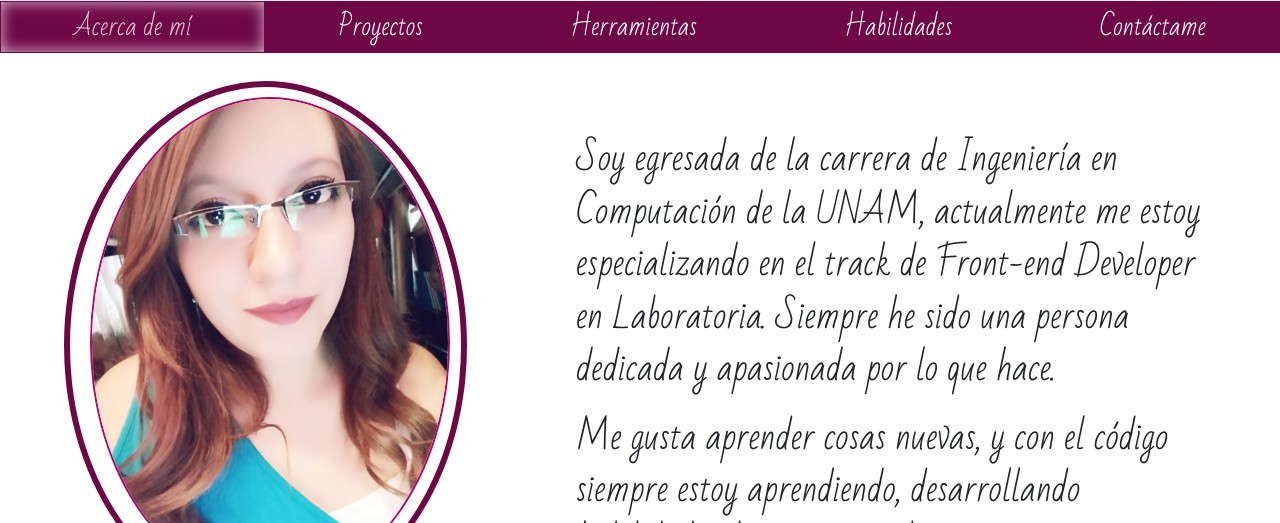
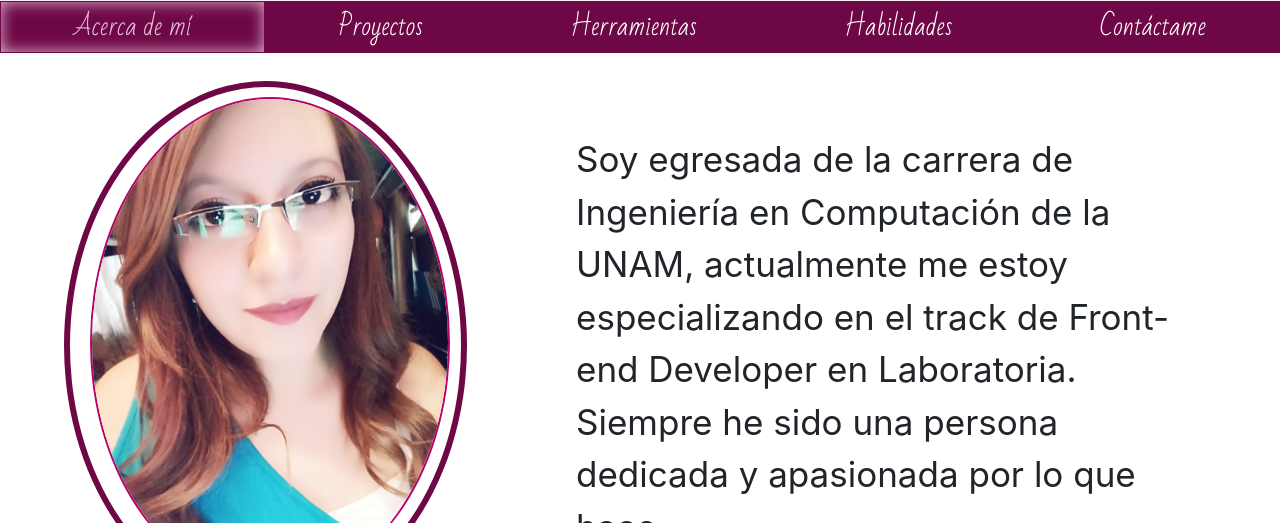
Before and after one commit to DianaG-M/Repositorio, an Angular app: page /about_me in a window 1280 px wide. Shown: the part 129-652 px from the top of the page. Built offline with nearby package versions, Linux system fonts and the light colour scheme.

Commit message:
Arregla la sección al dispositivo de 768 X 1024

```diff
--- a/src/app/components/aboutme/aboutme.component.html
+++ b/src/app/components/aboutme/aboutme.component.html
@@ -3,7 +3,7 @@
         <img align="middle" id="foto" src="assets/img/foto.jpg" alt="">
     </div>
 
-    <div id="text-about" class="font-Bad-Script">
+    <div id="text-about" class="font-libre-baskerville">
         <p> <br> Soy egresada de la carrera de Ingeniería en Computación de la UNAM, actualmente me estoy especializando en el track de Front-end Developer en Laboratoria. Siempre he sido una persona dedicada y apasionada por lo que hace.</p>
         <p>Me gusta aprender cosas nuevas, y con el código siempre estoy aprendiendo, desarrollando habilidades de autroaprendizaje y conocimientos lógicos.</p>
     </div>
```
